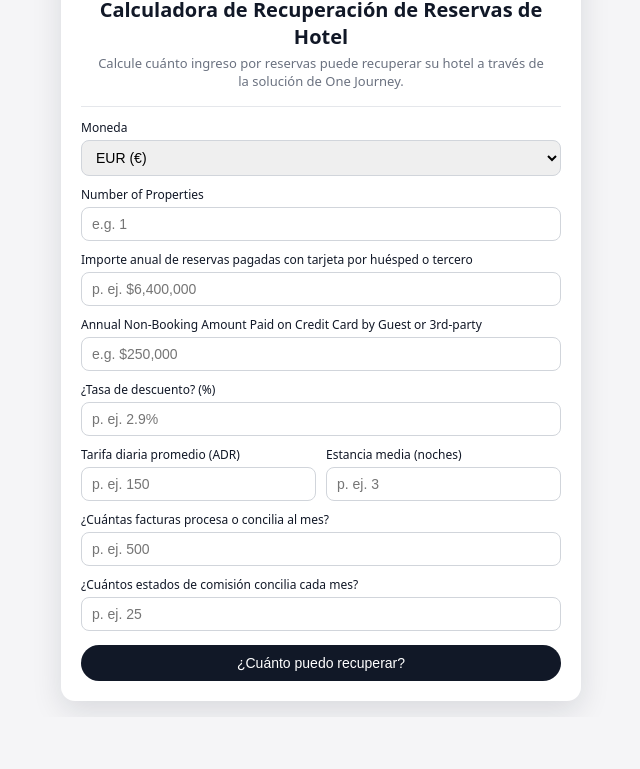
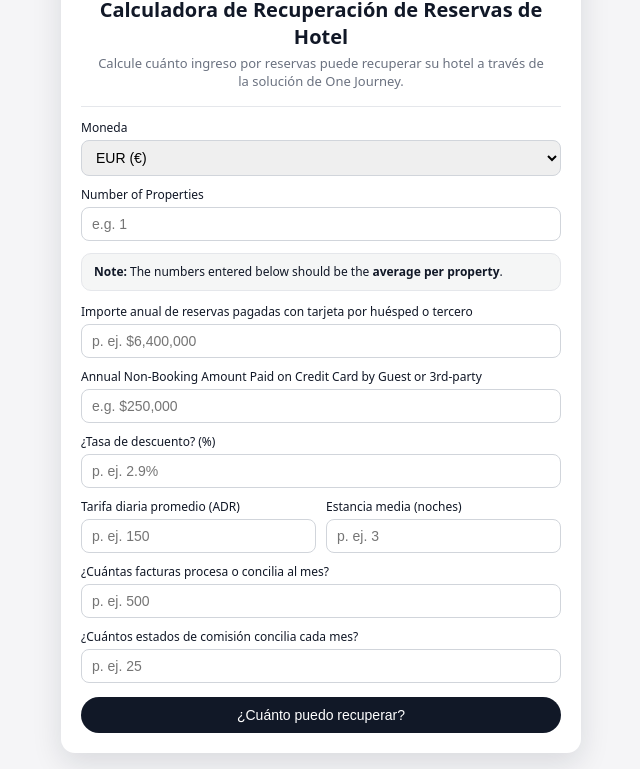
Before and after one commit to ianschwarz-del/hotel-calculator-spanish-new, a plain HTML site: page index.html in a window 1280 px wide. Shown: the part 96-865 px from the top of the page, without its empty margins (319-959 px from the left). Before the commit the page ends 813 px from the top, so only its background shows below. Drawn offline with Linux system fonts and the light colour scheme.

Commit message:
Update index.html

```diff
--- a/index.html
+++ b/index.html
@@ -136,6 +136,22 @@
       opacity: 0.6;
       cursor: not-allowed;
     }
+
+    /* NEW: helper note between properties + spend fields */
+    .helper-note {
+      margin: 2px 0 12px;
+      padding: 10px 12px;
+      border-radius: 10px;
+      border: 1px solid var(--border);
+      background: rgba(17, 24, 39, 0.04);
+      color: var(--text-main);
+      font-size: 12px;
+      line-height: 1.35;
+    }
+    .helper-note strong {
+      font-weight: 600;
+    }
+
     .results {
       margin-top: 18px;
       padding-top: 12px;
@@ -261,6 +277,11 @@
 
       <label for="numProperties" id="numPropertiesLabel">Number of Properties</label>
       <input id="numProperties" type="number" min="1" step="1" placeholder="e.g. 1">
+
+      <!-- NEW: message between # properties + booking amount -->
+      <div class="helper-note" id="perPropertyNote">
+        <strong>Note:</strong> The numbers entered below should be the <strong>average per property</strong>.
+      </div>
 
       <label for="vendorSpend" id="vendorLabel">
         Annual Booking Amount Paid on Credit Card by Guest or 3rd-party
```
